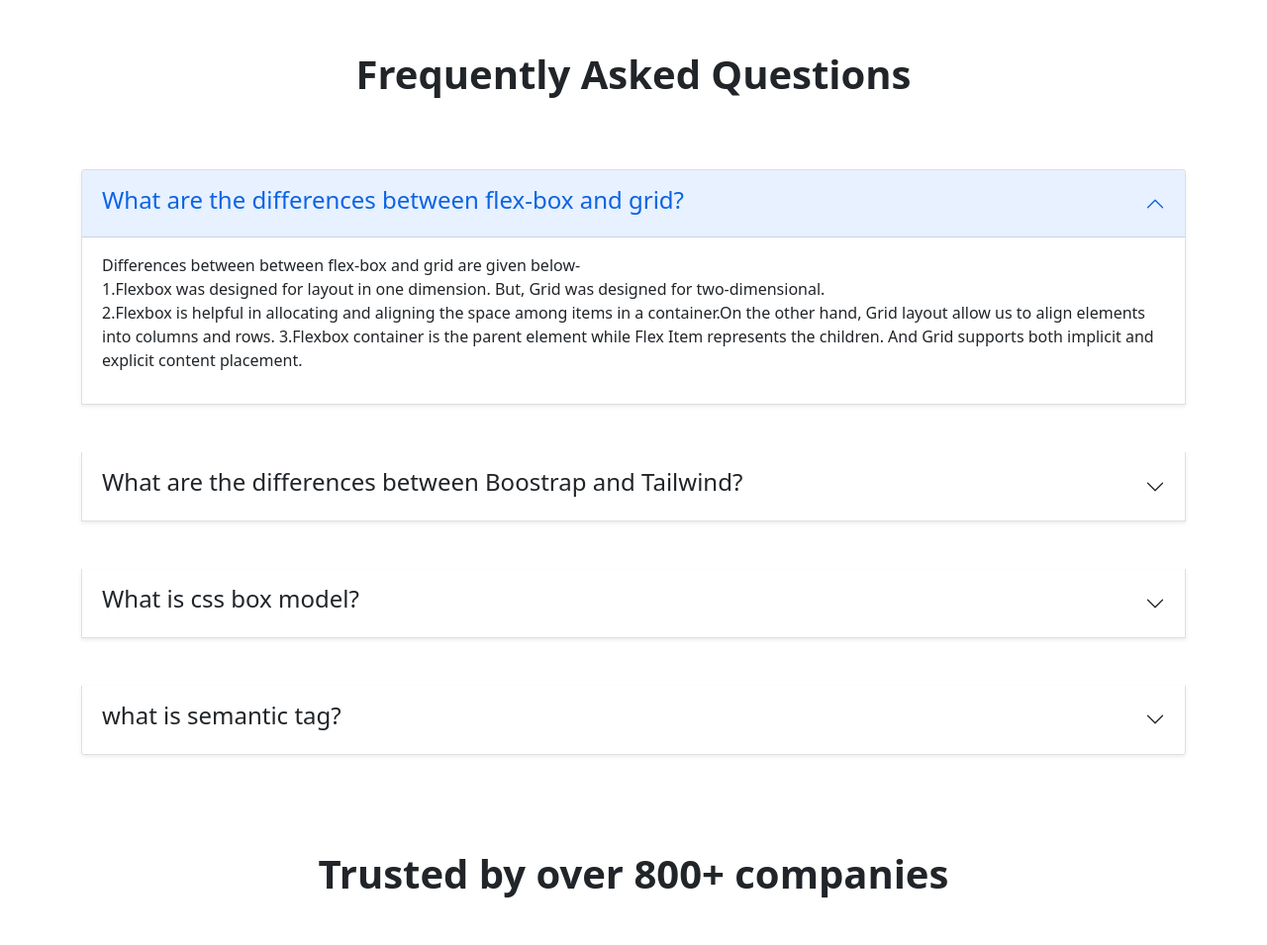
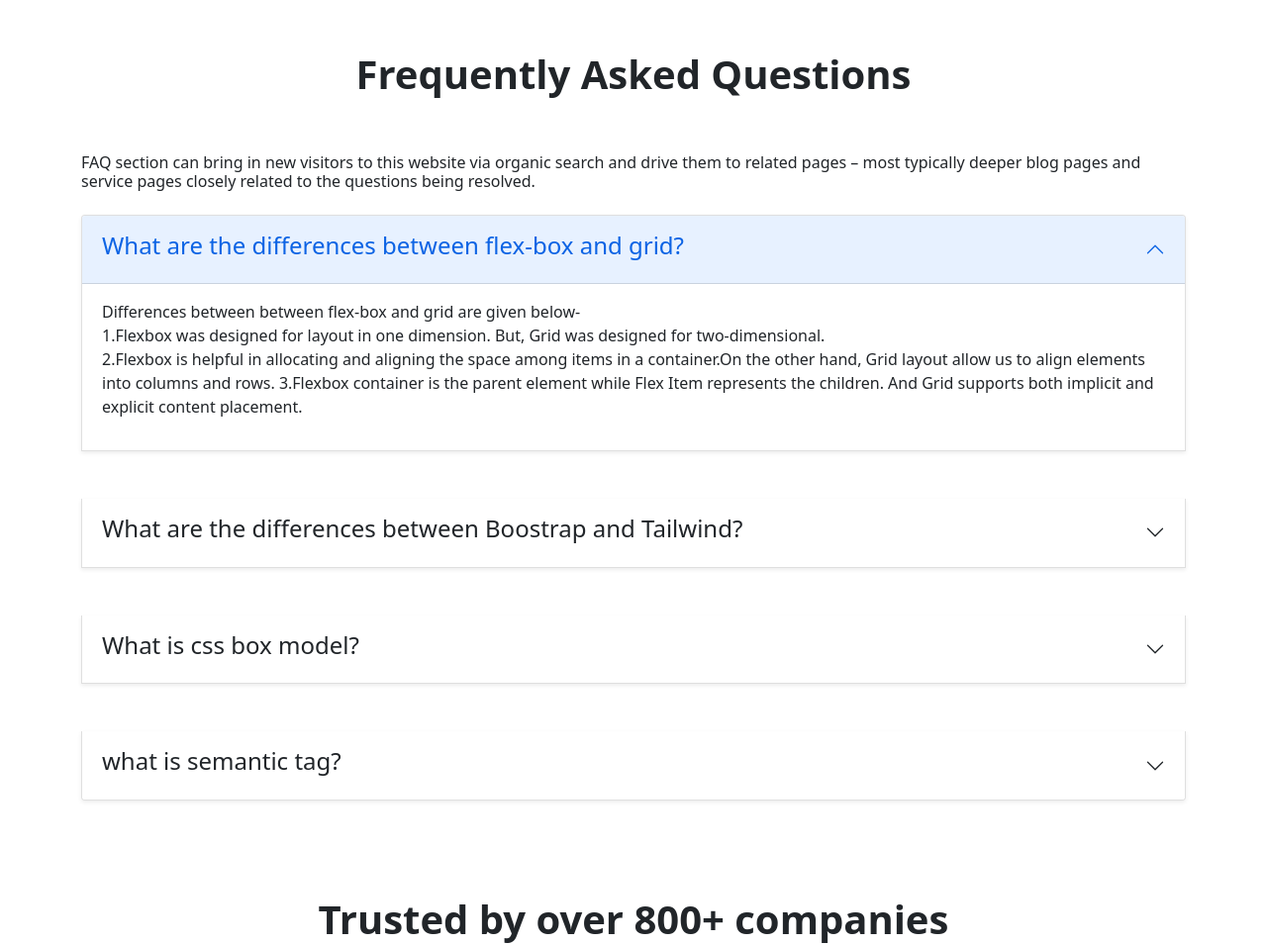
Before and after one commit to NJ-Zerin/EduCare, a plain HTML site: page index.html in a window 1280 px wide. Shown: the part 1875-2830 px from the top of the page at 99% size. Drawn offline with nearby package versions, Linux system fonts and the light colour scheme; a web font is replaced by a local one.

Commit message:
final commit

```diff
--- a/index.html
+++ b/index.html
@@ -412,6 +412,7 @@
         <h1 class="text-center mt-4 pt-5 pb-5 All-h1 fw-bold">
           Frequently Asked Questions
         </h1>
+        <h6>FAQ section can bring in new visitors to this website via organic search and drive them to related pages – most typically deeper blog pages and service pages closely related to the questions being resolved.</h6>
         <div class="row mt-4">
           <div class="col-12">
             <div class="accordion" id="accordionPanelsStayOpenExample">
```
